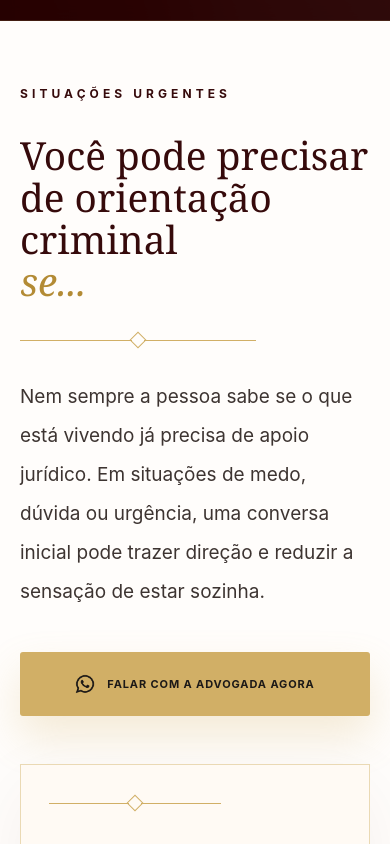
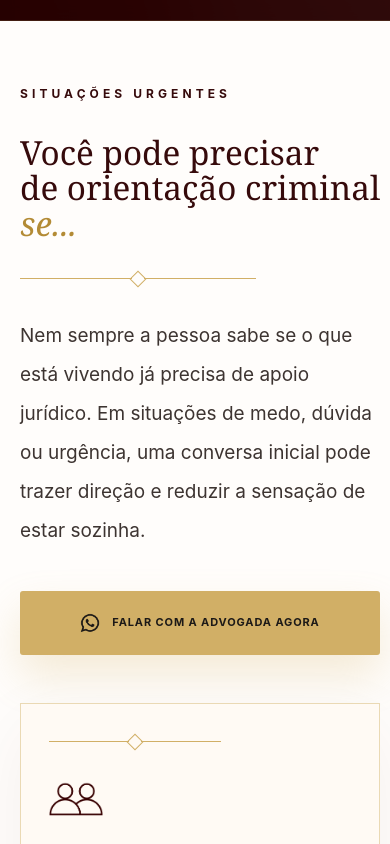
Before and after one commit to gustavovittore/advogada-maira-cazzuni, a Next.js app: page / in a window 390 px wide. Shown: the part 1620-2464 px from the top of the page. Built offline with nearby package versions, Linux system fonts and the light colour scheme; grey boxes are pictures that could not be loaded.

Commit message:
Ajustes finais layout Maíra Cazzuni

```diff
--- a/components/sections/About.tsx
+++ b/components/sections/About.tsx
@@ -51,11 +51,18 @@ export function About() {
             <span className="hidden h-3 w-3 rotate-45 border border-[#D1AF66] sm:block" />
           </div>
 
-          <h2 className="max-w-[385px] font-serif text-[2.34rem] leading-[1.08] text-white sm:max-w-[620px] sm:text-[3.35rem] sm:leading-[1.12] lg:text-[3.72rem]">
-            <span className="block sm:hidden">Defesa criminal</span>
-            <span className="block sm:hidden">com técnica, firmeza</span>
-            <span className="block sm:hidden">
-              e orientação <span className="text-[#D1AF66]">humana.</span>
+          <h2 className="max-w-[360px] font-serif text-[2.08rem] leading-[1.06] text-white sm:max-w-[620px] sm:text-[3.35rem] sm:leading-[1.12] lg:text-[3.72rem]">
+            <span className="block whitespace-nowrap sm:hidden">
+              Defesa criminal
+            </span>
+            <span className="block whitespace-nowrap sm:hidden">
+              com técnica,
+            </span>
+            <span className="block whitespace-nowrap sm:hidden">
+              firmeza e orientação
+            </span>
+            <span className="block whitespace-nowrap text-[#D1AF66] sm:hidden">
+              humana.
             </span>
             <span className="hidden sm:inline">
               Defesa criminal com técnica, firmeza e orientação{" "}
--- a/components/sections/UrgentSituations.tsx
+++ b/components/sections/UrgentSituations.tsx
@@ -12,10 +12,14 @@ export function UrgentSituations() {
             <p className="text-[12px] font-bold uppercase tracking-[0.34em] text-[#360A0B]">
               Situações urgentes
             </p>
-            <h2 className="mt-8 max-w-[390px] font-serif text-[2.42rem] leading-[1.08] tracking-normal text-[#360A0B] sm:max-w-[530px] sm:text-[3.8rem] sm:leading-[1.1] lg:text-[4.1rem]">
-              <span className="block sm:hidden">Você pode precisar</span>
-              <span className="block sm:hidden">de orientação criminal</span>
-              <span className="block italic text-[#B38B35] sm:hidden">
+            <h2 className="mt-8 max-w-[360px] font-serif text-[2.08rem] leading-[1.06] tracking-normal text-[#360A0B] sm:max-w-[530px] sm:text-[3.8rem] sm:leading-[1.1] lg:text-[4.1rem]">
+              <span className="block whitespace-nowrap sm:hidden">
+                Você pode precisar
+              </span>
+              <span className="block whitespace-nowrap sm:hidden">
+                de orientação criminal
+              </span>
+              <span className="block whitespace-nowrap italic text-[#B38B35] sm:hidden">
                 se...
               </span>
               <span className="hidden sm:inline">
```
